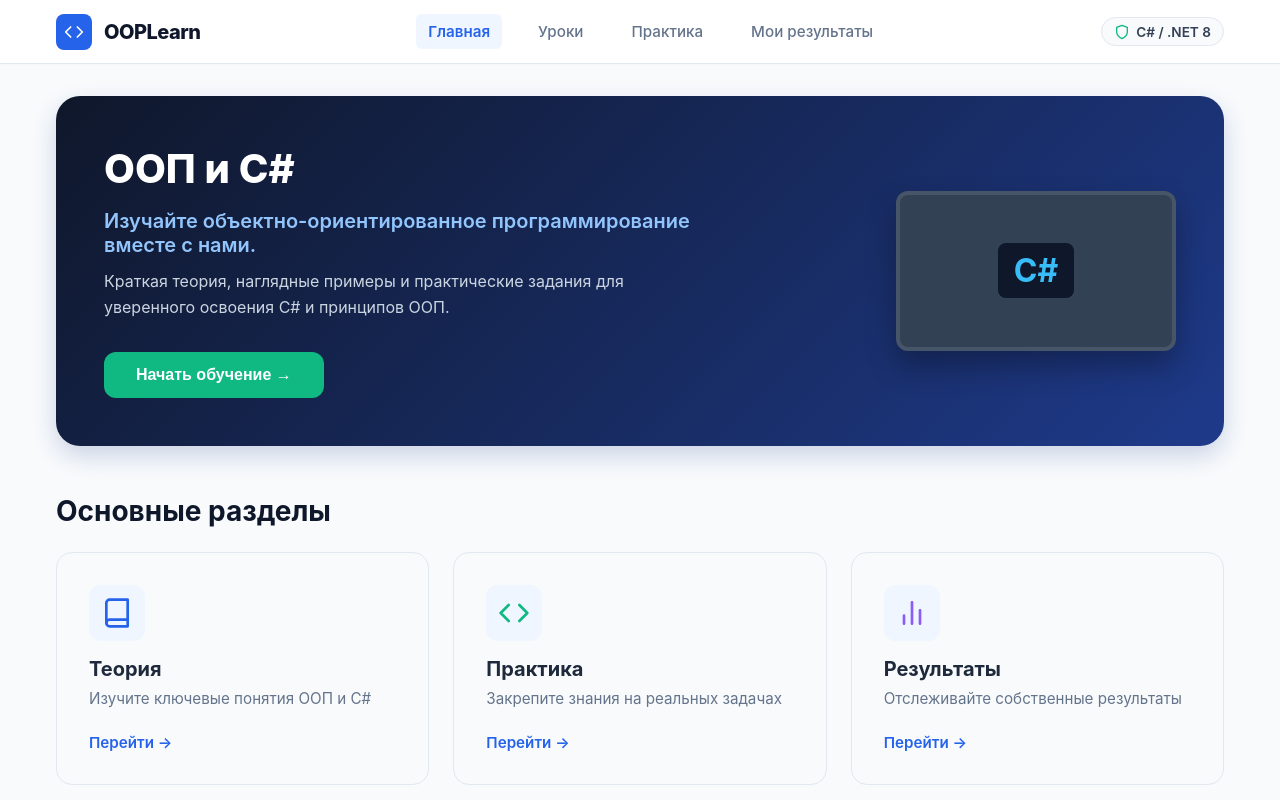
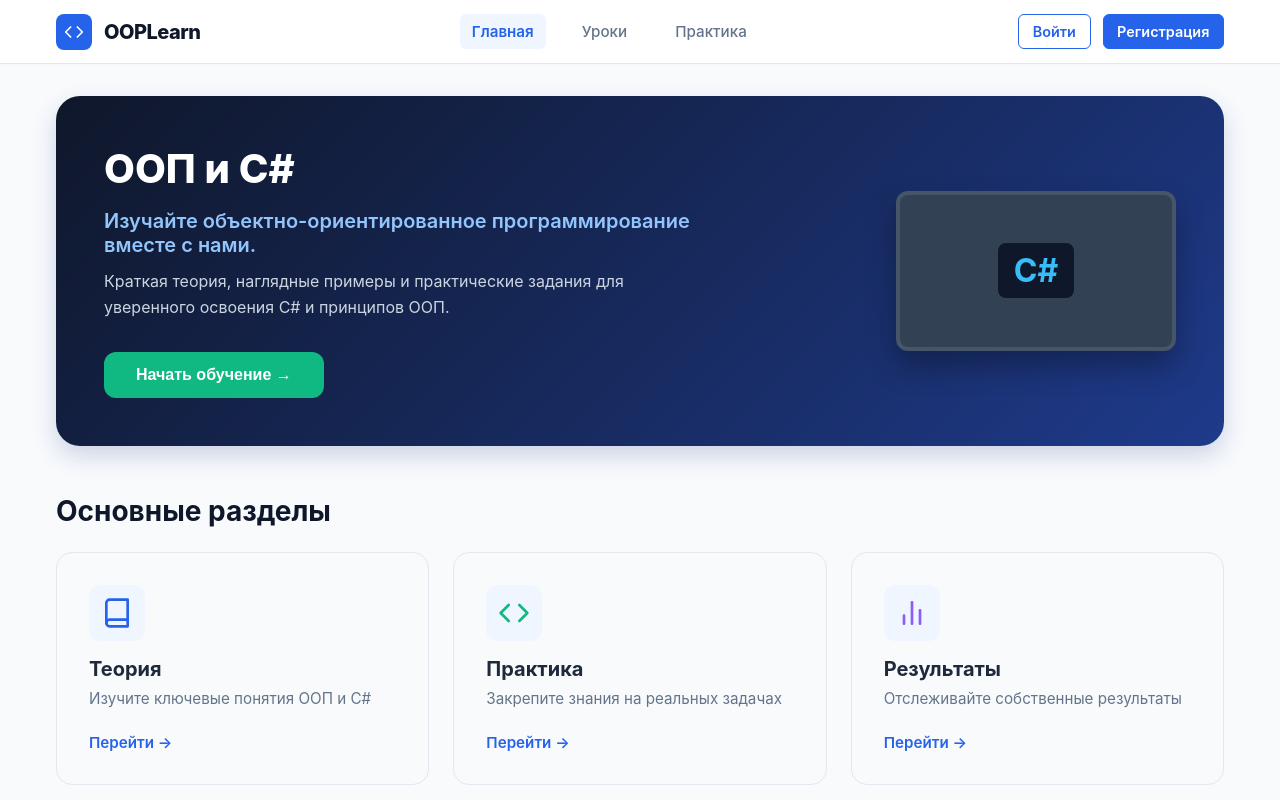
Before and after one commit to Reyme87/OOPLearn, a JavaScript app in the folder OOPLearn.Frontend/OOPLearn.WebUI/: page / in a window 1280 px wide. Shown: the top 800 px of the page. Built offline with nearby package versions, Linux system fonts and the light colour scheme.

Commit message:
Добавление регистрации в Navbar

```diff
--- a/OOPLearn.Frontend/OOPLearn.WebUI/src/components/Navbar.vue
+++ b/OOPLearn.Frontend/OOPLearn.WebUI/src/components/Navbar.vue
@@ -1,6 +1,30 @@
+
 <script setup lang="ts">
-import { RouterLink } from 'vue-router';
+import { ref } from 'vue';
+import { RouterLink, useRouter } from 'vue-router';
 import AppIcon from './AppIcon.vue';
+
+const router = useRouter();
+
+interface User {
+  userId: string;
+  email: string;
+  firstName: string;
+  lastName: string;
+}
+
+const user = ref<User | null>(
+  JSON.parse(localStorage.getItem('user') || 'null')
+);
+
+const logout = async () => {
+  localStorage.removeItem('accessToken');
+  localStorage.removeItem('user');
+
+  user.value = null;
+
+  await router.push('/login');
+};
 </script>
 
 <template>
@@ -23,16 +47,37 @@ import AppIcon from './AppIcon.vue';
         <router-link to="/tasks" class="nav-link" active-class="active">
           Практика
         </router-link>
-        <router-link to="/submissions" class="nav-link" active-class="active">
+
+        <router-link
+          v-if="user"
+          to="/submissions"
+          class="nav-link"
+          active-class="active"
+        >
           Мои результаты
         </router-link>
       </nav>
 
       <div class="navbar-actions">
-        <span class="user-badge">
-          <AppIcon name="shield" :size="16" color="#10b981" />
-          C# / .NET 8
-        </span>
+        <template v-if="user">
+          <span class="user-name">
+            {{ user.firstName }} {{ user.lastName }}
+          </span>
+
+          <button class="auth-button logout-button" @click="logout">
+            Выйти
+          </button>
+        </template>
+
+        <template v-else>
+          <router-link to="/login" class="auth-button login-button">
+            Войти
+          </router-link>
+
+          <router-link to="/register" class="auth-button register-button">
+            Регистрация
+          </router-link>
+        </template>
       </div>
     </div>
   </header>
@@ -55,6 +100,7 @@ import AppIcon from './AppIcon.vue';
   display: flex;
   align-items: center;
   justify-content: space-between;
+  gap: 1rem;
 }
 
 .navbar-brand {
@@ -109,18 +155,38 @@ import AppIcon from './AppIcon.vue';
 .navbar-actions {
   display: flex;
   align-items: center;
+  gap: 0.75rem;
 }
 
-.user-badge {
-  background: #f8fafc;
-  border: 1px solid #e2e8f0;
-  padding: 0.35rem 0.75rem;
-  border-radius: 20px;
-  font-size: 0.85rem;
+.user-name {
+  font-size: 0.9rem;
   font-weight: 600;
   color: #334155;
-  display: inline-flex;
-  align-items: center;
-  gap: 0.4rem;
+}
+
+.auth-button {
+  padding: 0.5rem 0.85rem;
+  border-radius: 6px;
+  font-size: 0.9rem;
+  font-weight: 600;
+  text-decoration: none;
+  cursor: pointer;
+}
+
+.login-button {
+  color: #2563eb;
+  border: 1px solid #2563eb;
+  background: white;
+}
+
+.register-button,
+.logout-button {
+  color: white;
+  border: 1px solid #2563eb;
+  background: #2563eb;
+}
+
+.auth-button:hover {
+  opacity: 0.85;
 }
 </style>
```
